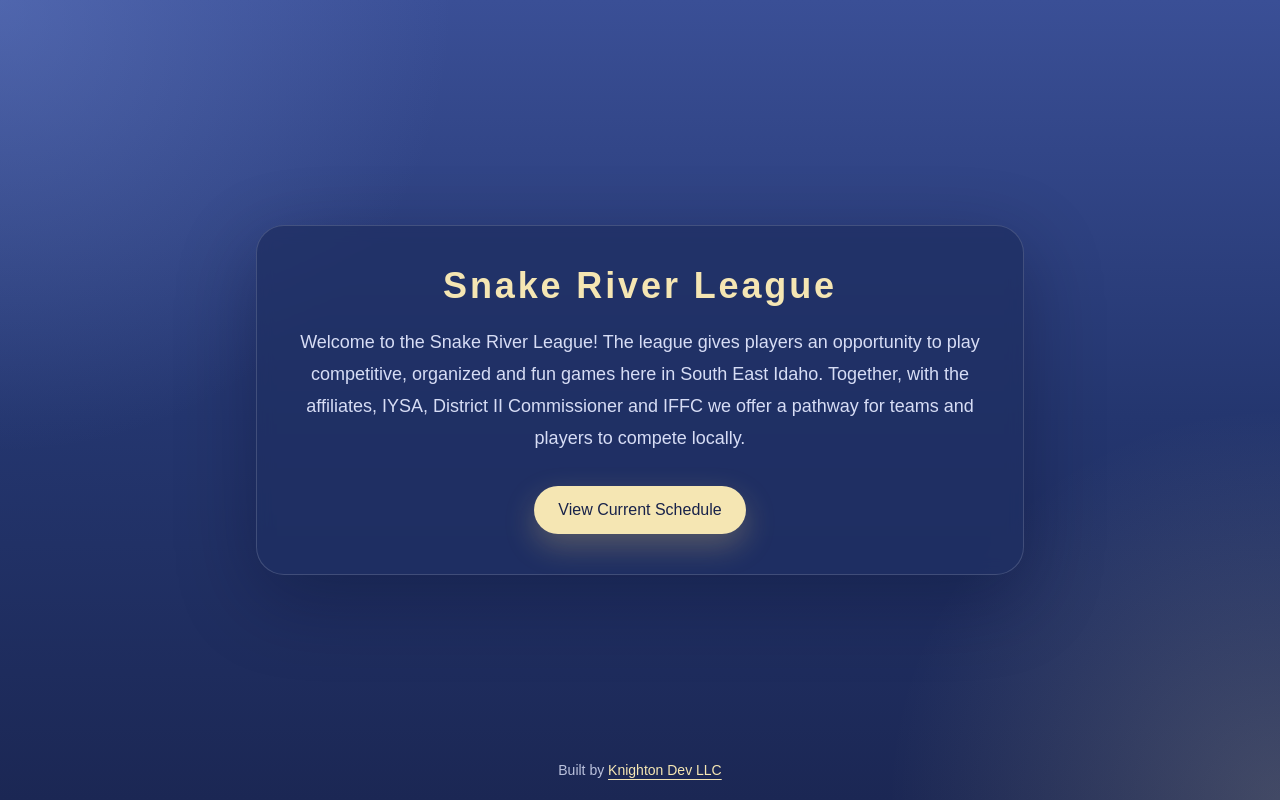
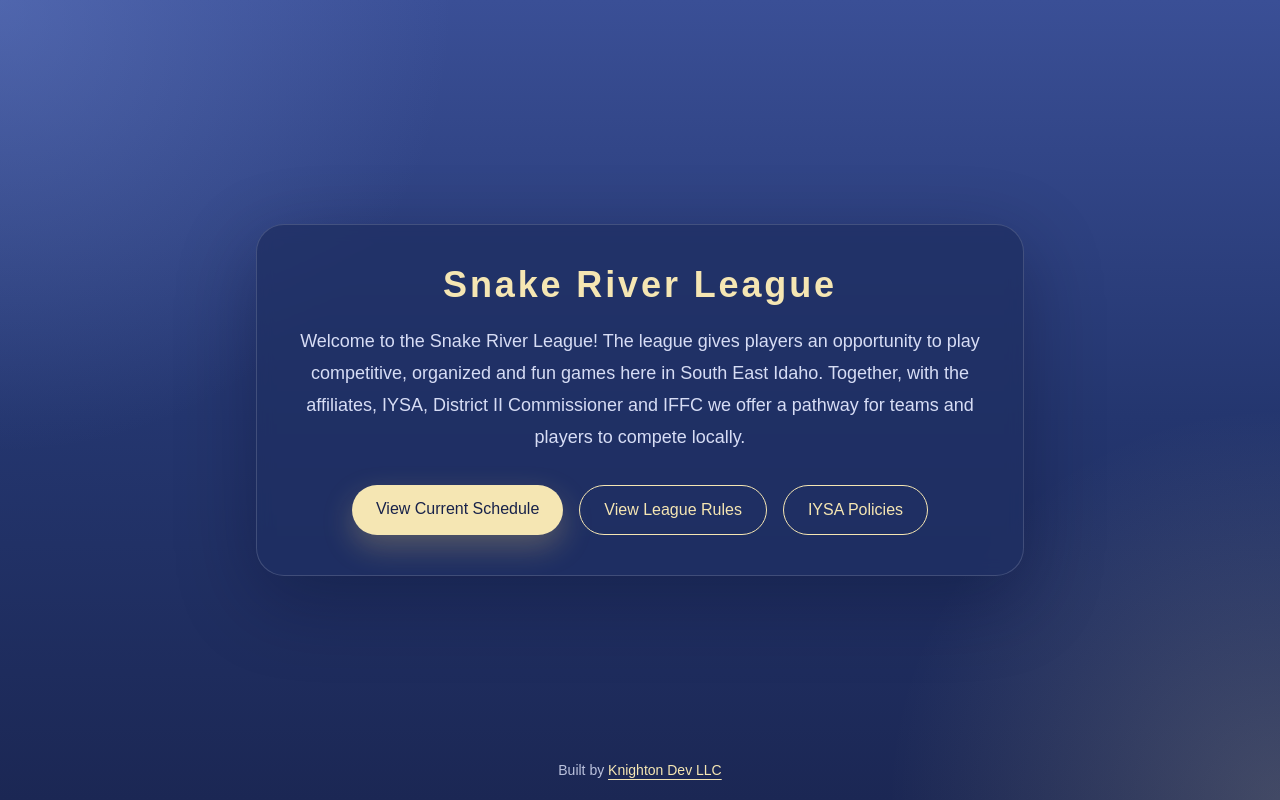
Before and after one commit to Knighton-Dev/snake-river-league, a Next.js app: page / in a window 1280 px wide. Built offline with nearby package versions, Linux system fonts and the light colour scheme.

Commit message:
add rules and policies

```diff
--- a/src/app/page.tsx
+++ b/src/app/page.tsx
@@ -12,14 +12,32 @@ export default function Home() {
           Commissioner and IFFC we offer a pathway for teams and players to
           compete locally.
         </p>
+        <div className="mt-8 flex flex-wrap justify-center gap-4">
           <a
-          className="mt-8 inline-flex rounded-full bg-[var(--accent)] px-6 py-3 font-medium text-[#18224a] shadow-[0_12px_30px_rgba(215,187,111,0.3)] transition-colors hover:bg-[var(--accent-strong)] hover:text-[#10183a]"
+            className="inline-flex rounded-full bg-[var(--accent)] px-6 py-3 font-medium text-[#18224a] shadow-[0_12px_30px_rgba(215,187,111,0.3)] transition-colors hover:bg-[var(--accent-strong)] hover:text-[#10183a]"
             href="https://system.gotsport.com/org_event/events/50506"
             target="_blank"
             rel="noopener noreferrer"
           >
             View Current Schedule
           </a>
+          <a
+            className="inline-flex rounded-full border border-[var(--accent)] px-6 py-3 font-medium text-[var(--accent)] transition-colors hover:bg-[var(--accent)] hover:text-[#18224a]"
+            href="https://2hg2avs4i0pxg1ls.public.blob.vercel-storage.com/srl-rules.pdf"
+            target="_blank"
+            rel="noopener noreferrer"
+          >
+            View League Rules
+          </a>
+          <a
+            className="inline-flex rounded-full border border-[var(--accent)] px-6 py-3 font-medium text-[var(--accent)] transition-colors hover:bg-[var(--accent)] hover:text-[#18224a]"
+            href="https://www.idahoyouthsoccer.org/governing-documents/"
+            target="_blank"
+            rel="noopener noreferrer"
+          >
+            IYSA Policies
+          </a>
+        </div>
       </main>
       <p className="pointer-events-none absolute inset-x-0 bottom-5 text-center text-sm text-[var(--copy)]/85">
         <span className="pointer-events-auto">
```
Also changed, not shown: 1 other file (tests, documents, lock files or other folders). Lines whose indentation alone changed are shown as unchanged.
